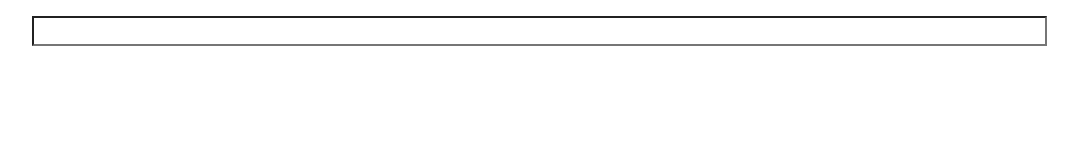
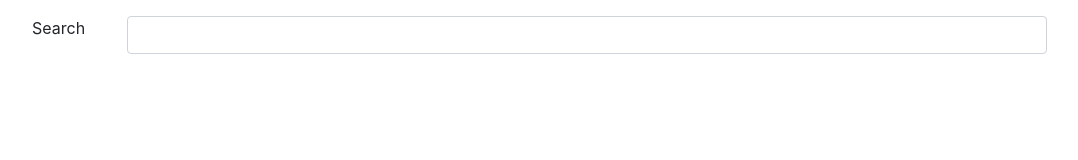
Before and after one commit to georgms/rxjs-intro, a plain HTML site: page index.html in a window 1280 px wide. Shown: the whole page, without its empty margins (53-1131 px from the left). Drawn offline with Linux system fonts and the light colour scheme.

```diff
--- a/index.html
+++ b/index.html
@@ -13,10 +13,13 @@
 </head>
 <body>
 <div class="container">
-    <div class="row py-3">
-        <div class="col-11">
+    <div class="row py-3 form-group">
+        <div class="col-1">
+            <label for="search">Search</label>
+        </div>
+        <div class="col-10">
             <form>
-                <input id="search" name="search" style="width: 100%;" type="search">
+                <input class="form-control" id="search" name="search" style="width: 100%;" type="search">
             </form>
             <div id="output"></div>
         </div>
```
